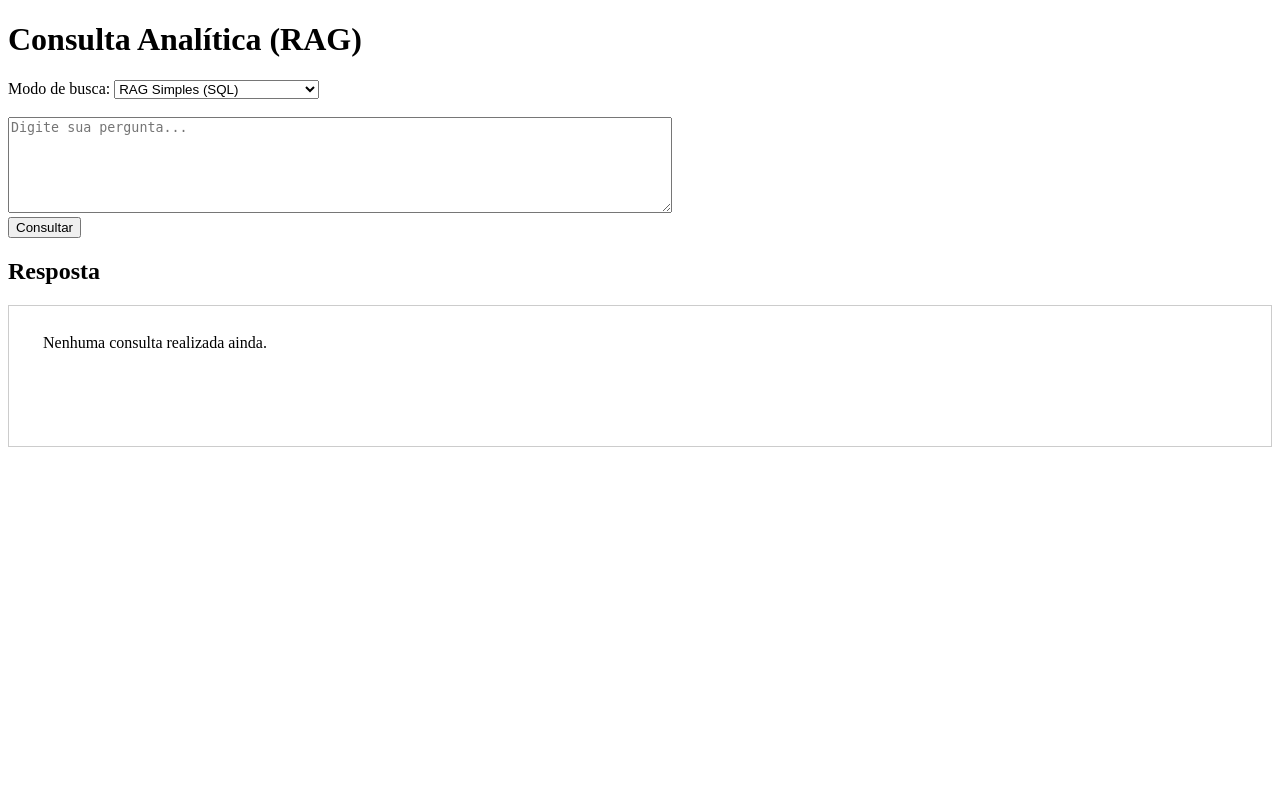
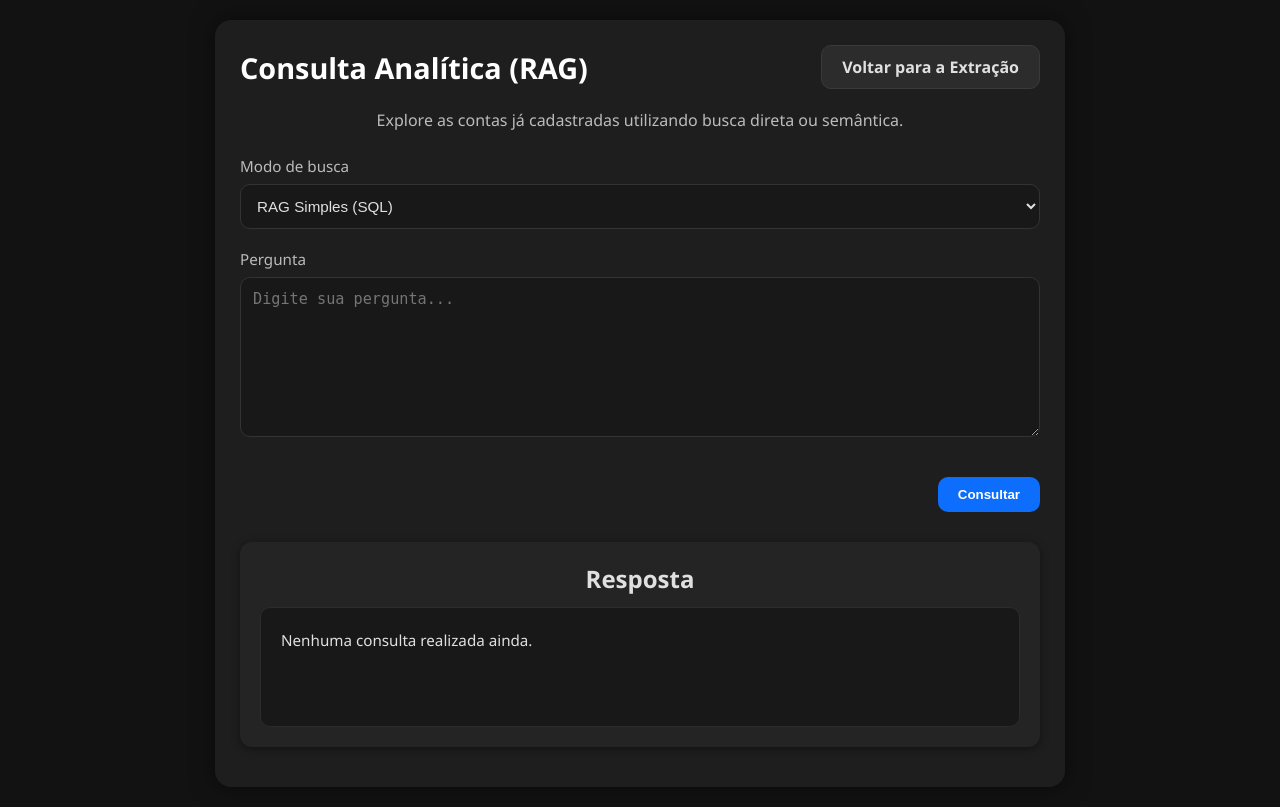
Before and after one commit to muddyorc/Leitor_Nota_IA, a Flask app: page /consulta in a window 1280 px wide. Before the commit the page ends 447 px from the top, so only its background shows below. Run offline with Flask 3, Linux system fonts and the light colour scheme.

Commit message:
feat: enhance rag navigation and styling

```diff
--- a/docker-compose.yml
+++ b/docker-compose.yml
@@ -8,6 +8,7 @@ services:
       DB_HOST: db
       DB_PORT: 5432
       FLASK_DEBUG: 0
+      CHROMA_DIR: /app/_chromadb
     ports:
       - "5000:5000"
     depends_on:
@@ -15,6 +16,7 @@ services:
         condition: service_healthy
     volumes:
       - uploads_data:/app/uploads
+      - chroma_data:/app/_chromadb
 
   db:
     image: postgres:16
@@ -37,3 +39,4 @@ services:
 volumes:
   postgres_data:
   uploads_data:
+  chroma_data:
--- a/static/css/style.css
+++ b/static/css/style.css
@@ -23,11 +23,31 @@ body {
   animation: fadeIn 0.6s ease-in-out;
 }
 
+.navbar,
+.page-actions {
+  display: flex;
+  align-items: center;
+  justify-content: space-between;
+  gap: 12px;
+  margin-bottom: 20px;
+}
+
+.navbar h1 {
+  margin-bottom: 0;
+}
+
 h1 {
   text-align: center;
   color: #ffffff;
   margin-bottom: 25px;
   font-size: 1.8rem;
+}
+
+.page-subtitle {
+  text-align: center;
+  color: #bbbbbb;
+  margin-bottom: 25px;
+  font-size: 1rem;
 }
 
 /* ====== FORM ====== */
@@ -67,6 +87,77 @@ button {
 button:hover {
   background: #0b5ed7;
   transform: scale(1.05);
+}
+
+.link-button {
+  display: inline-flex;
+  align-items: center;
+  justify-content: center;
+  padding: 10px 20px;
+  border-radius: 10px;
+  font-weight: 600;
+  text-decoration: none;
+  transition: all 0.3s ease;
+  border: none;
+  cursor: pointer;
+}
+
+.link-button.secondary {
+  background: #2c2c2c;
+  color: #e0e0e0;
+  border: 1px solid #3a3a3a;
+}
+
+.link-button.primary {
+  background: #0d6efd;
+  color: #ffffff;
+}
+
+.link-button:hover {
+  transform: scale(1.05);
+  background: #0b5ed7;
+  color: #ffffff;
+}
+
+.rag-form {
+  margin-bottom: 30px;
+}
+
+.form-group {
+  margin-bottom: 20px;
+  text-align: left;
+}
+
+.form-group label {
+  margin-bottom: 8px;
+}
+
+select,
+textarea {
+  width: 100%;
+  background: #181818;
+  border: 1px solid #333333;
+  color: #e0e0e0;
+  border-radius: 10px;
+  padding: 12px;
+  font-size: 0.95rem;
+  transition: border 0.2s ease;
+}
+
+select:focus,
+textarea:focus {
+  outline: none;
+  border-color: #0d6efd;
+}
+
+textarea {
+  min-height: 160px;
+  resize: vertical;
+}
+
+.form-actions {
+  display: flex;
+  justify-content: flex-end;
 }
 
 /* ====== RESULTADO ====== */
@@ -117,6 +208,25 @@ h2 {
   color: #ddd;
   font-size: 0.95rem;
   line-height: 1.5;
+}
+
+.response-card {
+  margin-top: 20px;
+}
+
+.response-card h2 {
+  margin-bottom: 12px;
+}
+
+#resposta {
+  white-space: pre-wrap;
+  background: #181818;
+  border-radius: 10px;
+  padding: 20px;
+  min-height: 120px;
+  border: 1px solid #2c2c2c;
+  font-size: 0.95rem;
+  line-height: 1.6;
 }
 
 pre {
--- a/templates/consulta.html
+++ b/templates/consulta.html
@@ -1,52 +1,72 @@
-<!-- templates/consulta.html -->
-<!doctype html>
-<html lang="pt-BR">
+<!DOCTYPE html>
+<html lang="pt-br">
 <head>
-    <meta charset="utf-8"/>
-    <meta name="viewport" content="width=device-width,initial-scale=1"/>
+  <meta charset="UTF-8" />
+  <meta name="viewport" content="width=device-width, initial-scale=1" />
   <title>Consulta RAG</title>
+  <link rel="stylesheet" href="{{ url_for('static', filename='css/style.css') }}">
 </head>
 <body>
+  <div class="container">
+    <div class="navbar">
       <h1>Consulta Analítica (RAG)</h1>
-    <form id="consultaForm">
-      <label for="modo">Modo de busca:</label>
+      <a href="{{ url_for('index') }}" class="link-button secondary">Voltar para a Extração</a>
+    </div>
+
+    <p class="page-subtitle">Explore as contas já cadastradas utilizando busca direta ou semântica.</p>
+
+    <form id="consultaForm" class="rag-form">
+      <div class="form-group">
+        <label for="modo">Modo de busca</label>
         <select id="modo" name="modo">
           <option value="simples">RAG Simples (SQL)</option>
           <option value="semantico">RAG Semântico (Embeddings)</option>
         </select>
-      <br/><br/>
-      <textarea id="pergunta" name="pergunta" rows="6" cols="80" placeholder="Digite sua pergunta..."></textarea>
-      <br/>
+      </div>
+
+      <div class="form-group">
+        <label for="pergunta">Pergunta</label>
+        <textarea id="pergunta" name="pergunta" rows="6" placeholder="Digite sua pergunta..."></textarea>
+      </div>
+
+      <div class="form-actions">
         <button type="submit">Consultar</button>
+      </div>
     </form>
 
+    <div class="card response-card">
       <h2>Resposta</h2>
-    <div id="resposta" style="white-space:pre-wrap; border:1px solid #ccc; padding:10px; min-height:120px;">
-      Nenhuma consulta realizada ainda.
+      <div id="resposta">Nenhuma consulta realizada ainda.</div>
+    </div>
   </div>
 
   <script>
     const form = document.getElementById('consultaForm');
     const respostaDiv = document.getElementById('resposta');
-      form.addEventListener('submit', async (e) => {
-        e.preventDefault();
-        respostaDiv.textContent = "Processando...";
+
+    form.addEventListener('submit', async (event) => {
+      event.preventDefault();
+      respostaDiv.textContent = 'Processando...';
+
       const modo = document.getElementById('modo').value;
       const pergunta = document.getElementById('pergunta').value;
+
       try {
-          const r = await fetch('/consultar_rag', {
+        const response = await fetch('/consultar_rag', {
           method: 'POST',
-            headers: {'Content-Type': 'application/json'},
-            body: JSON.stringify({modo, pergunta})
+          headers: { 'Content-Type': 'application/json' },
+          body: JSON.stringify({ modo, pergunta })
         });
-          const data = await r.json();
-          if (!r.ok) {
+
+        const data = await response.json();
+        if (!response.ok) {
           respostaDiv.textContent = JSON.stringify(data, null, 2);
           return;
         }
+
         respostaDiv.textContent = data.resposta || JSON.stringify(data, null, 2);
-        } catch (err) {
-          respostaDiv.textContent = 'Erro: ' + err.message;
+      } catch (error) {
+        respostaDiv.textContent = 'Erro: ' + error.message;
       }
     });
   </script>
--- a/templates/index.html
+++ b/templates/index.html
@@ -8,6 +8,10 @@
 <body>
   <div class="container">
     <h1>Extração de Dados de Nota Fiscal</h1>
+
+    <div class="page-actions">
+      <a href="{{ url_for('consulta_page') }}" class="link-button secondary">Ir para a Consulta RAG</a>
+    </div>
 
     <!-- Upload -->
     <form id="uploadForm" enctype="multipart/form-data">
```
Also changed, not shown: agents/consulta_rag/processador.py (+89 -34 lines), scripts/indexar_dados.py (+22 -6 lines), tests/test_consulta_rag_agent.py (added, +131 -0 lines), tests/test_rag_endpoints.py (added, +105 -0 lines), README.md, 2 other files. Lines whose indentation alone changed are shown as unchanged.
